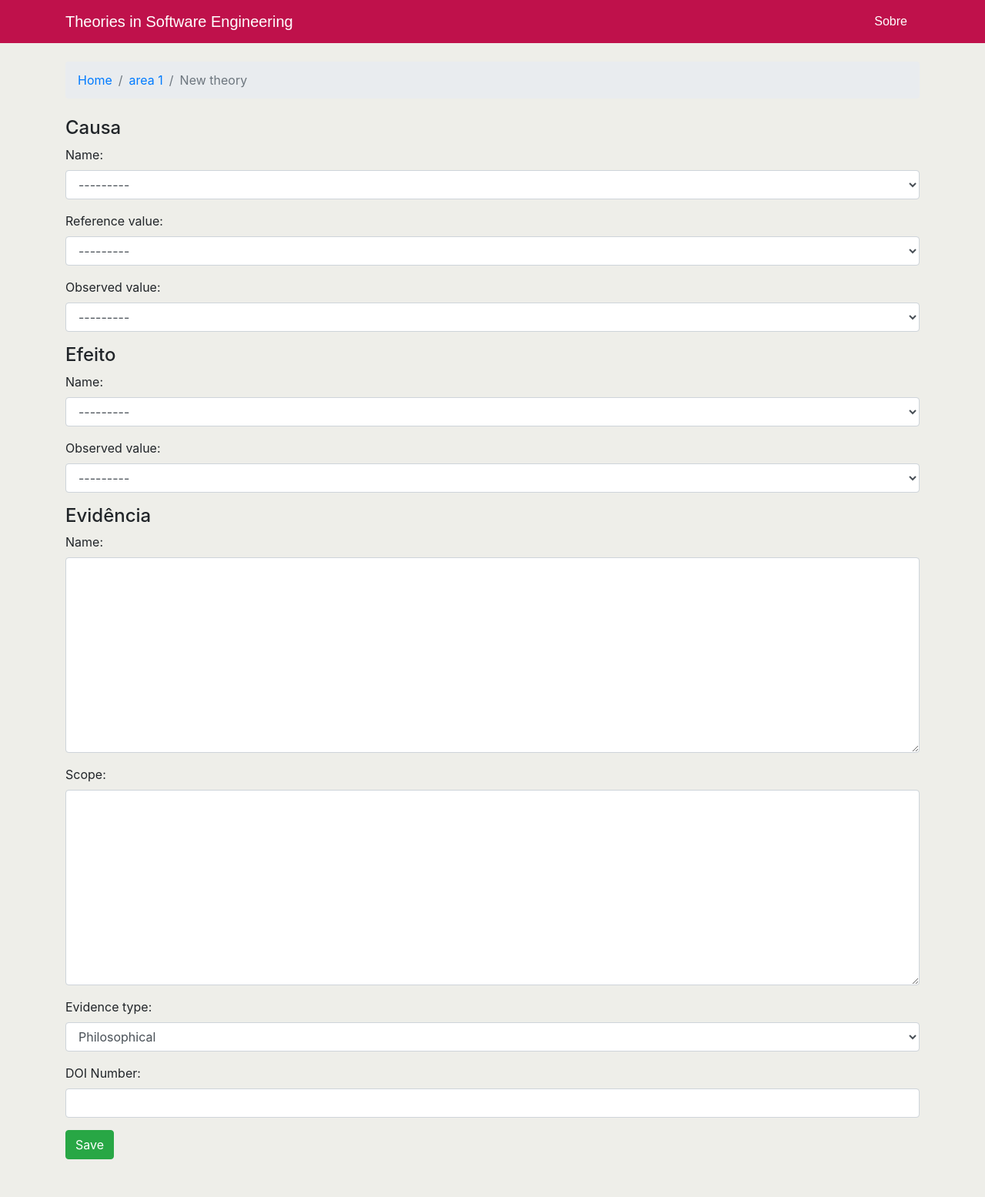
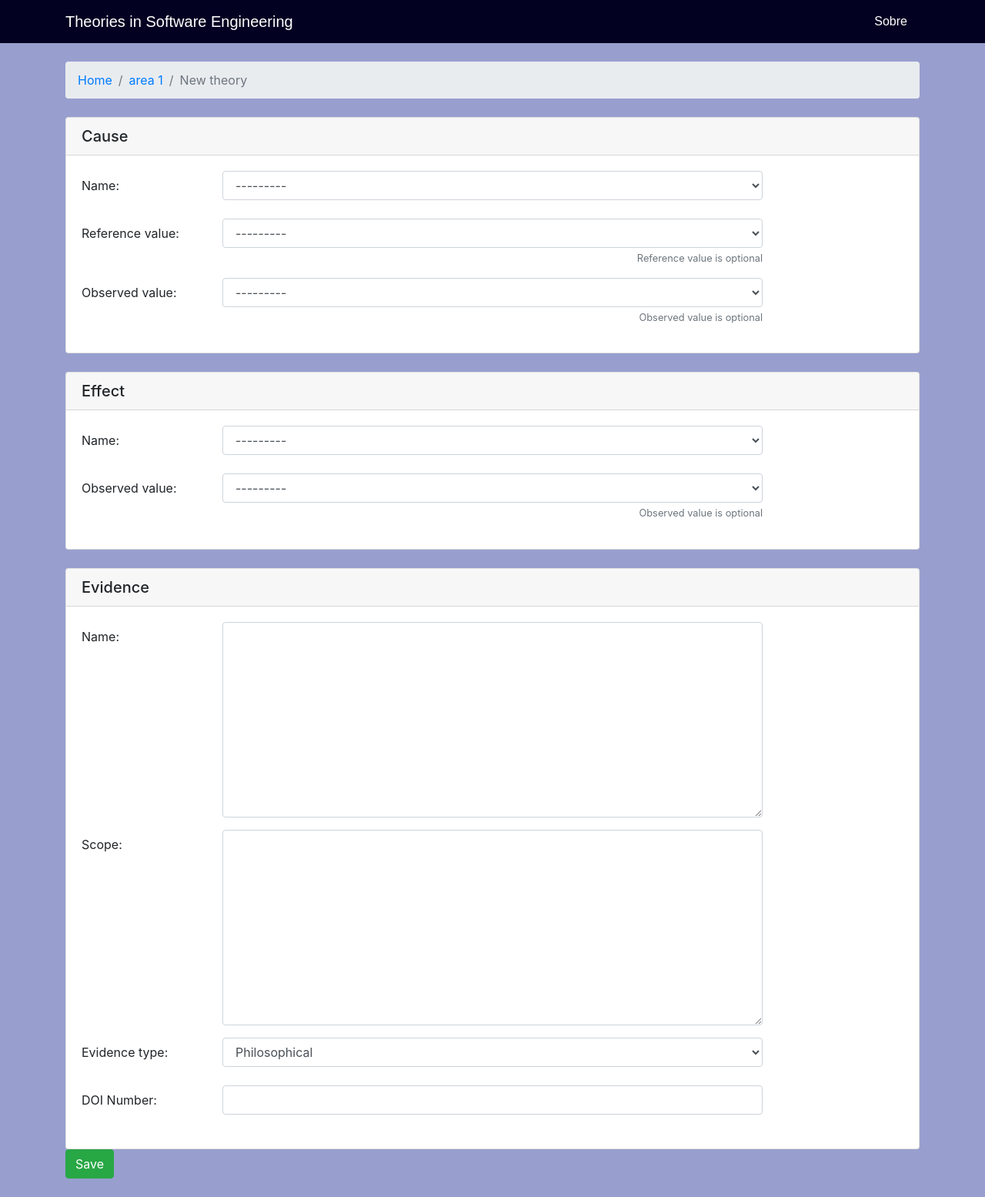
Before and after one commit to mcseves/setheory, a Django app: a page that uses swetheory/templates/swetheory/includes/form.html in a window 1280 px wide. Shown: the whole page at 77% size. Before the commit the page ends 1506 px from the top, so only its background shows below. Run offline with Django 3.2, Linux system fonts and the light colour scheme; data comes from the database, SQL or seed files in the repository; both versions use the stored data as it was after the commit; some libraries are stand-ins or nearby versions; some web fonts are replaced.

```diff
--- a/swetheory/forms.py
+++ b/swetheory/forms.py
@@ -5,6 +5,15 @@ from .models import *
 class ConstructForm(forms.ModelForm):
     class Meta:
         model = Construct
+        fields = ['name']
+        labels = {
+            'name': 'Name'
+        }
+
+
+class ValueForm(forms.ModelForm):
+    class Meta:
+        model = Value
         fields = ['name']
         labels = {
             'name': 'Name'
--- a/swetheory/models.py
+++ b/swetheory/models.py
@@ -33,8 +33,10 @@ class Construct(models.Model):
 
 class Cause(models.Model):
     cause = models.ForeignKey(Construct, on_delete=models.CASCADE, related_name="cause")
-    reference_value_c = models.ForeignKey(Value, on_delete=models.CASCADE, related_name="cause_ref")
-    observed_value_c = models.ForeignKey(Value, on_delete=models.CASCADE, related_name="cause_obs")
+    reference_value_c = models.ForeignKey(Value, on_delete=models.CASCADE, related_name="cause_ref",
+                                          help_text="Reference value is optional", blank=True, null=True)
+    observed_value_c = models.ForeignKey(Value, on_delete=models.CASCADE, related_name="cause_obs",
+                                         help_text="Observed value is optional", blank=True, null=True)
 
     def __str__(self):
         return self.cause.name
@@ -45,7 +47,8 @@ class Cause(models.Model):
 
 class Effect(models.Model):
     effect = models.ForeignKey(Construct, on_delete=models.CASCADE, related_name="effect")
-    observed_value = models.ForeignKey(Value, on_delete=models.CASCADE, related_name="effect_obs")
+    observed_value = models.ForeignKey(Value, on_delete=models.CASCADE, related_name="effect_obs",
+                                       help_text="Observed value is optional", blank=True, null=True)
 
     def __str__(self):
         return self.effect.name
@@ -104,4 +107,4 @@ class Proposition(models.Model):
         causes = self.get_cause_values()
         effects = self.get_effect_values()
 
-        return "Using" + causes + "results in" + effects
+        return "Using" + causes + "results in " + effects
--- a/swetheory/static/swetheory/css/main.css
+++ b/swetheory/static/swetheory/css/main.css
@@ -1,13 +1,13 @@
 body {
   padding: 0;
   margin: 0;
-  background: #EEEEE9;
+  background: #989FCE;
 }
 
 /*--- navigation bar ---*/
 
 .navbar {
-  background:#BF114B;
+  background:#020122;
 }
 
 .nav-link,
@@ -38,7 +38,7 @@ body {
   text-align: center;
 }
 .description h1 {
-  color: #BF114B;
+  color: #020122;
 }
 .description p {
   color: #000;
--- a/swetheory/templates/swetheory/createtheories.html
+++ b/swetheory/templates/swetheory/createtheories.html
@@ -12,6 +12,7 @@ Register a new theory
 {% endblock %}
 
 {% block content %}
+
 <form method="post" >
     {% csrf_token %}
     {% include 'swetheory/includes/form.html' %}
@@ -19,6 +20,15 @@ Register a new theory
     <button type="submit" class="btn btn-success">Save</button>
 </form>
 <br>
-{% endblock %}
 
-{% load static %}
+<div class="modal fade" id="modal-construct">
+    <div class="modal-dialog">
+        <div class="modal-content">
+        </div>
+    </div>
+
+    {% endblock %}
+    {% load static %}
+
+    {% block javascript %}
+    {% endblock %}
--- a/swetheory/templates/swetheory/includes/form.html
+++ b/swetheory/templates/swetheory/includes/form.html
@@ -1,13 +1,13 @@
 {% load widget_tweaks %}
 
-
 <!--CAUSE-->
-<h4>Causa</h4>
-
+<div class="card">
+  <h5 class="card-header">Cause</h5>
+  <div class="card-body">
     {% for field in causeform %}
-  <div class="form-group">
-    {{ field.label_tag }}
-
+    <div class="form-group row">
+      <label class="col-sm-2 col-form-label">{{ field.label_tag }}</label>
+      <div class="col-sm-8">
         {% if causeform.is_bound %}
         {% if field.errors %}
         {% render_field field class="form-control is-invalid" %}
@@ -17,8 +17,8 @@
         </div>
         {% endfor %}
         {% else %}
+
         {% render_field field class="form-control is-valid" %}
-
         {% endif %}
         {% else %}
         {% render_field field class="form-control" %}
@@ -26,19 +26,26 @@
         {% endif %}
 
         {% if field.help_text %}
-      <small class="form-text text-muted">
+        <small class="form-text text-muted float-right">
           {{ field.help_text }}
         </small>
         {% endif %}
       </div>
+    </div>
     {% endfor %}
+  </div>
+</div>
+<br>
+
 
 <!--EFFECT-->
-<h4>Efeito</h4>
+<div class="card">
+  <h5 class="card-header">Effect</h5>
+  <div class="card-body">
     {% for field in effectform %}
-  <div class="form-group">
-    {{ field.label_tag }}
-
+    <div class="form-group row">
+      <label class="col-sm-2 col-form-label">{{ field.label_tag }}</label>
+      <div class="col-sm-8">
         {% if effectform.is_bound %}
         {% if field.errors %}
         {% render_field field class="form-control is-invalid" %}
@@ -48,27 +55,35 @@
         </div>
         {% endfor %}
         {% else %}
+
         {% render_field field class="form-control is-valid" %}
         {% endif %}
         {% else %}
         {% render_field field class="form-control" %}
+
         {% endif %}
 
         {% if field.help_text %}
-      <small class="form-text text-muted">
+        <small class="form-text text-muted float-right">
           {{ field.help_text }}
         </small>
         {% endif %}
       </div>
+    </div>
     {% endfor %}
+  </div>
+</div>
 
+<br>
 
 <!-- EVIDENCE -->
-<h4>Evidência</h4>
+<div class="card">
+  <h5 class="card-header">Evidence</h5>
+  <div class="card-body">
     {% for field in evidenceform %}
-  <div class="form-group">
-    {{ field.label_tag }}
-
+    <div class="form-group row">
+      <label class="col-sm-2 col-form-label">{{ field.label_tag }}</label>
+      <div class="col-sm-8">
         {% if evidenceform.is_bound %}
         {% if field.errors %}
         {% render_field field class="form-control is-invalid" %}
@@ -78,16 +93,21 @@
         </div>
         {% endfor %}
         {% else %}
+
         {% render_field field class="form-control is-valid" %}
         {% endif %}
         {% else %}
         {% render_field field class="form-control" %}
+
         {% endif %}
 
         {% if field.help_text %}
-      <small class="form-text text-muted">
+        <small class="form-text text-muted float-right">
           {{ field.help_text }}
         </small>
         {% endif %}
       </div>
+    </div>
     {% endfor %}
+  </div>
+</div>
--- a/swetheory/views.py
+++ b/swetheory/views.py
@@ -1,4 +1,7 @@
+from django.http import JsonResponse
 from django.shortcuts import render, redirect, get_object_or_404
+from django.template.loader import render_to_string
+
 from .forms import *
 from .models import *
 
```
Also changed, not shown: swetheory/templates/swetheory/newconstruct.html (added, +25 -0 lines), swetheory/templates/swetheory/search.html (+24 -5 lines), db.sqlite3, swetheory/migrations/0003_auto_20190626_0053.py (added), swetheory/migrations/0004_auto_20190626_0055.py (added). Lines whose indentation alone changed are shown as unchanged.
